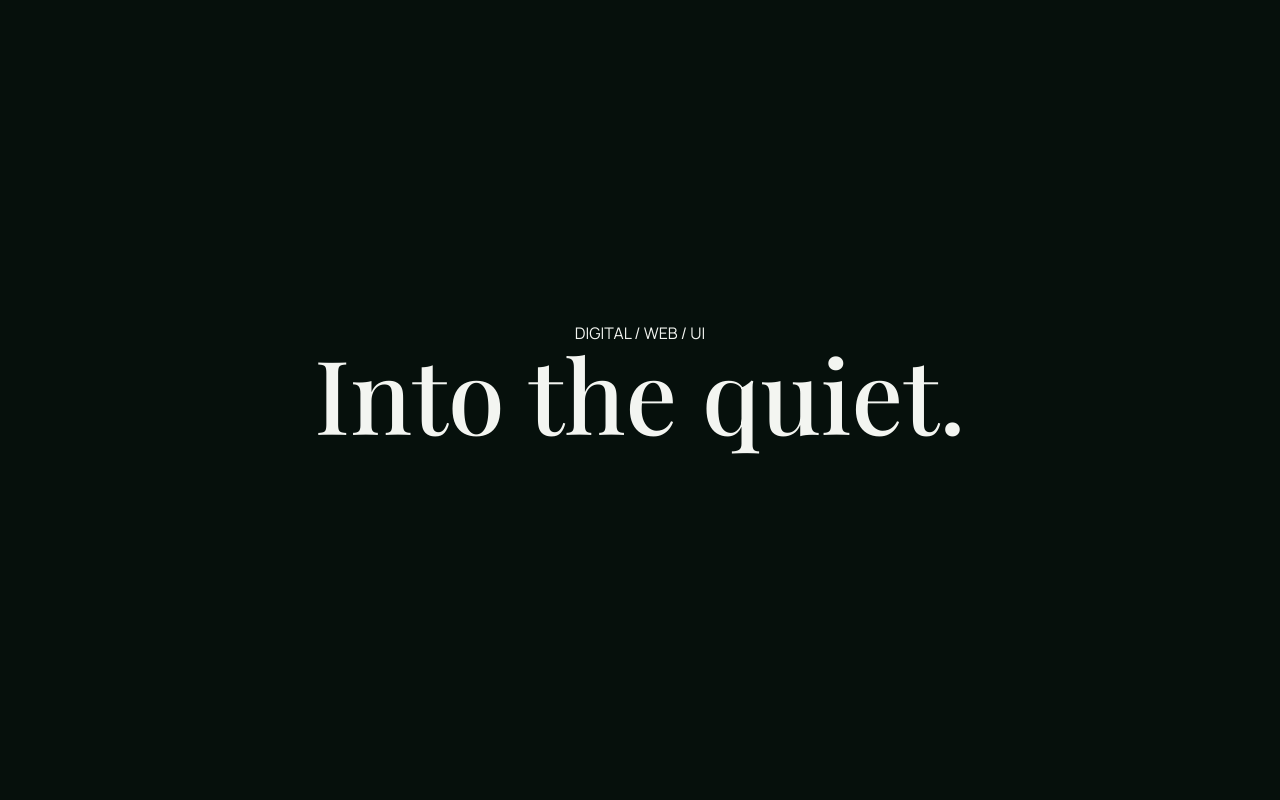
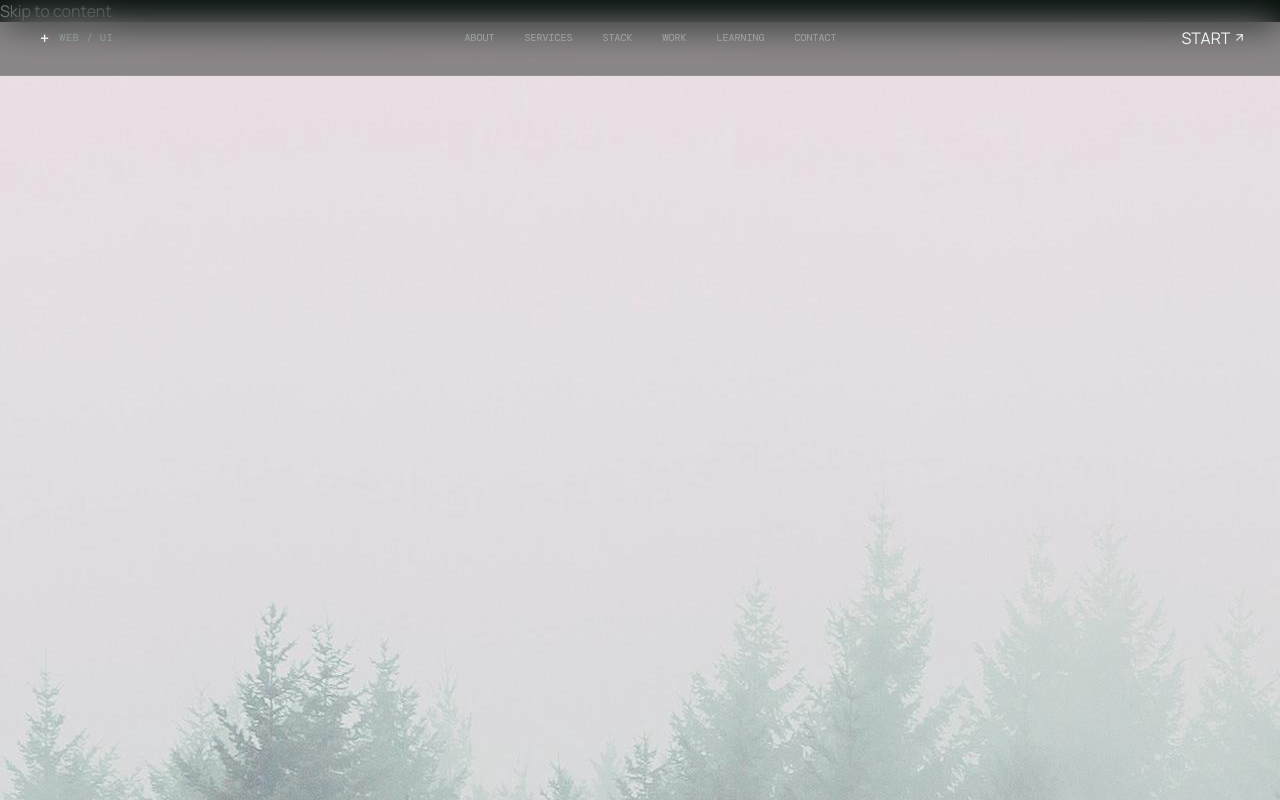
Before and after one commit to b-1-o/forest, a React (Vite) app: page / in a window 1280 px wide. Shown: the top 800 px of the page. Built offline with nearby package versions, Linux system fonts and the light colour scheme; a web font is replaced by a local one.

Commit message:
Rebuild immersive forest portfolio without a personal name

```diff
--- a/src/App.tsx
+++ b/src/App.tsx
@@ -1,7 +1,7 @@
 import { useEffect, useRef, useState } from 'react'
-import type { CSSProperties } from 'react'
-import { motion, useMotionValue, useSpring, useTransform } from 'framer-motion'
-import { ArrowDown, ArrowUpRight, Code2, Layers3, Mail, Sparkles } from 'lucide-react'
+import type { CSSProperties, ReactNode } from 'react'
+import { AnimatePresence, motion } from 'framer-motion'
+import { ArrowDown, ArrowUpRight, Check, Code2, ExternalLink, Github, Layers3, Mail, Sparkles } from 'lucide-react'
 import forestImage from '../assets/main wp.jpg'
 import './styles.css'
 
@@ -9,26 +9,33 @@ const navItems = ['about', 'services', 'stack', 'work', 'learning', 'contact'] a
 
 const services = [
   ['01', 'Web development', 'Fast, responsive websites built around the way a business actually works.'],
-  ['02', 'UI / UX', 'Clear interfaces, visual hierarchy and interaction details that make products easier to use.'],
-  ['03', 'Motion & interaction', 'Purposeful transitions, scroll effects and micro-interactions without unnecessary weight.'],
-  ['04', 'Business websites', 'Focused landing pages and digital experiences designed to communicate value quickly.'],
+  ['02', 'UI / UX', 'Clear hierarchy, useful flows and interface details that make digital products easier to understand.'],
+  ['03', 'Motion & interaction', 'Purposeful transitions, scroll effects and micro-interactions that add feeling without adding noise.'],
+  ['04', 'Business websites', 'Focused landing pages and digital experiences that communicate value quickly and look credible.'],
 ]
 
 const stack = [
-  { group: 'FRONTEND', items: ['React', 'TypeScript', 'JavaScript', 'HTML / CSS', 'Vite'] },
-  { group: 'TOOLS', items: ['Git', 'GitHub', 'Linux', 'Figma'] },
-  { group: 'CURRENTLY LEARNING', items: ['Three.js', 'WebGL', 'ASM', 'Advanced animation'] },
+  { label: 'FRONTEND', items: ['React', 'TypeScript', 'JavaScript', 'HTML / CSS', 'Vite'] },
+  { label: 'WORKFLOW', items: ['Git', 'GitHub', 'Figma', 'Linux', 'Responsive UI'] },
 ]
 
+const learning = ['Three.js / WebGL', 'Assembly / Linux', 'Advanced animation', 'Systems & browsers']
+
 const projects = [
-  { n: '01', title: 'Royal Touch', type: 'Business / Web', text: 'A premium mobile automotive service experience built around trust, clarity and conversion.' },
-  { n: '02', title: 'Digital interfaces', type: 'UI / Development', text: 'Responsive interfaces with strong hierarchy, restrained motion and a visual system built around the product.' },
-  { n: '03', title: 'Experiments', type: 'Lab / Interaction', text: 'Small technical experiments exploring browsers, interfaces, animation, Linux and the way digital systems work.' },
+  { n: '01', title: 'Royal Touch', type: 'BUSINESS / WEB', text: 'A premium mobile automotive service experience built around trust, clarity and conversion.' },
+  { n: '02', title: 'Digital interfaces', type: 'UI / DEVELOPMENT', text: 'Responsive interfaces with strong hierarchy, restrained motion and a visual system built around the product.' },
+  { n: '03', title: 'Experiments', type: 'LAB / INTERACTION', text: 'Technical experiments exploring browsers, interfaces, animation, Linux and how digital systems work.' },
 ]
 
-function Reveal({ children, className = '', delay = 0 }: { children: React.ReactNode; className?: string; delay?: number }) {
+function Reveal({ children, className = '', delay = 0 }: { children: ReactNode; className?: string; delay?: number }) {
   return (
-    <motion.div className={className} initial={{ opacity: 0, y: 55, filter: 'blur(10px)' }} whileInView={{ opacity: 1, y: 0, filter: 'blur(0px)' }} viewport={{ once: true, margin: '-12% 0px' }} transition={{ duration: 0.9, delay, ease: [0.16, 1, 0.3, 1] }}>
+    <motion.div
+      className={className}
+      initial={{ opacity: 0, y: 50, filter: 'blur(12px)' }}
+      whileInView={{ opacity: 1, y: 0, filter: 'blur(0px)' }}
+      viewport={{ once: true, margin: '-12% 0px' }}
+      transition={{ duration: 0.9, delay, ease: [0.16, 1, 0.3, 1] }}
+    >
       {children}
     </motion.div>
   )
@@ -38,46 +45,58 @@ function App() {
   const [intro, setIntro] = useState(true)
   const [active, setActive] = useState('home')
   const [mouse, setMouse] = useState({ x: 50, y: 50 })
-  const [scrollY, setScrollY] = useState(0)
-  const scrollRef = useRef(0)
-  const mx = useMotionValue(0)
-  const my = useMotionValue(0)
-  const sx = useSpring(mx, { stiffness: 55, damping: 25, mass: 0.9 })
-  const sy = useSpring(my, { stiffness: 55, damping: 25, mass: 0.9 })
-  const forestX = useTransform(sx, [-0.5, 0.5], [-18, 18])
-  const forestY = useTransform(sy, [-0.5, 0.5], [-10, 10])
-  const forestScroll = useTransform(() => -Math.min(scrollRef.current * 0.12, 850))
-  const midScroll = useTransform(() => -Math.min(scrollRef.current * 0.24, 1550))
-  const fogScroll = useTransform(() => -Math.min(scrollRef.current * 0.42, 2600))
+  const worldRef = useRef<HTMLDivElement>(null)
 
   useEffect(() => {
-    const timer = window.setTimeout(() => setIntro(false), 2700)
+    const timer = window.setTimeout(() => setIntro(false), 2600)
     return () => window.clearTimeout(timer)
   }, [])
 
   useEffect(() => {
-    let raf = 0
-    const move = (event: MouseEvent) => {
-      mx.set(event.clientX / window.innerWidth - 0.5)
-      my.set(event.clientY / window.innerHeight - 0.5)
+    let frame = 0
+    const target = worldRef.current
+
+    const update = () => {
+      const y = window.scrollY
+      const vh = window.innerHeight || 1
+      target?.style.setProperty('--scroll', `${y}px`)
+      target?.style.setProperty('--scroll-progress', `${Math.min(y / vh, 12)}`)
+      frame = 0
+    }
+
+    const onScroll = () => {
+      if (!frame) frame = requestAnimationFrame(update)
+    }
+
+    const onMouse = (event: MouseEvent) => {
       setMouse({ x: event.clientX, y: event.clientY })
+      target?.style.setProperty('--mouse-x', `${event.clientX}px`)
+      target?.style.setProperty('--mouse-y', `${event.clientY}px`)
     }
-    const scroll = () => {
-      scrollRef.current = window.scrollY
-      if (!raf) raf = requestAnimationFrame(() => { setScrollY(scrollRef.current); raf = 0 })
-      const sections = ['home', ...navItems]
-      const current = sections.find((id) => {
-        const element = document.getElementById(id)
-        if (!element) return false
-        const rect = element.getBoundingClientRect()
-        return rect.top <= window.innerHeight * 0.32 && rect.bottom >= window.innerHeight * 0.32
-      })
-      if (current) setActive(current)
+
+    update()
+    window.addEventListener('scroll', onScroll, { passive: true })
+    window.addEventListener('mousemove', onMouse, { passive: true })
+    return () => {
+      window.removeEventListener('scroll', onScroll)
+      window.removeEventListener('mousemove', onMouse)
+      if (frame) cancelAnimationFrame(frame)
     }
-    window.addEventListener('mousemove', move, { passive: true })
-    window.addEventListener('scroll', scroll, { passive: true })
-    return () => { window.removeEventListener('mousemove', move); window.removeEventListener('scroll', scroll); cancelAnimationFrame(raf) }
-  }, [mx, my])
+  }, [])
+
+  useEffect(() => {
+    const ids = ['home', ...navItems]
+    const elements = ids.map((id) => document.getElementById(id)).filter(Boolean) as HTMLElement[]
+    const observer = new IntersectionObserver(
+      (entries) => {
+        const visible = entries.filter((entry) => entry.isIntersecting).sort((a, b) => b.intersectionRatio - a.intersectionRatio)[0]
+        if (visible) setActive(visible.target.id)
+      },
+      { rootMargin: '-35% 0px -55% 0px', threshold: [0, 0.15, 0.4] },
+    )
+    elements.forEach((element) => observer.observe(element))
+    return () => observer.disconnect()
+  }, [])
 
   const goTo = (id: string) => {
     setActive(id)
@@ -87,49 +106,69 @@ function App() {
   return (
     <div className="site" style={{ '--mouse-x': `${mouse.x}px`, '--mouse-y': `${mouse.y}px` } as CSSProperties}>
       <a className="skip" href="#about">Skip to content</a>
-      <div className="intro" data-hidden={!intro} aria-hidden={!intro}>
-        <motion.div initial={{ opacity: 0 }} animate={{ opacity: 1 }} transition={{ duration: 0.5 }} className="intro-inner">
-          <span className="intro-overline">DIGITAL / WEB / UI</span>
-          <h1>Into the quiet.</h1>
-          <div className="intro-progress"><motion.i initial={{ scaleX: 0 }} animate={{ scaleX: 1 }} transition={{ duration: 2.2, ease: [0.16, 1, 0.3, 1] }} /></div>
-        </motion.div>
+
+      <AnimatePresence>
+        {intro && (
+          <motion.div className="intro" exit={{ opacity: 0, scale: 1.025, filter: 'blur(12px)' }} transition={{ duration: 0.9, ease: [0.16, 1, 0.3, 1] }}>
+            <div className="intro-line" />
+            <span>DIGITAL / WEB / UI</span>
+            <h1>Into the quiet.</h1>
+            <div className="intro-loader"><motion.i initial={{ scaleX: 0 }} animate={{ scaleX: 1 }} transition={{ duration: 2.2, ease: [0.16, 1, 0.3, 1] }} /></div>
+            <small>THE WORLD MOVES SLOWLY</small>
+          </motion.div>
+        )}
+      </AnimatePresence>
+
+      <div className="world" ref={worldRef} aria-hidden="true">
+        <div className="world-layer world-back"><img src={forestImage} alt="" /></div>
+        <div className="world-layer world-mid"><img src={forestImage} alt="" /></div>
+        <div className="world-layer world-near"><img src={forestImage} alt="" /></div>
+        <div className="world-light" />
+        <div className="world-fog world-fog-one" />
+        <div className="world-fog world-fog-two" />
+        <div className="world-vignette" />
+        <div className="world-cursor" />
       </div>
 
-      <div className="world" aria-hidden="true">
-        <motion.div className="world-image world-back" style={{ x: forestX, y: forestY, translateY: forestScroll }}><img src={forestImage} alt="" /></motion.div>
-        <motion.div className="world-image world-mid" style={{ x: useTransform(sx, [-0.5, 0.5], [-30, 30]), y: midScroll }}><img src={forestImage} alt="" /></motion.div>
-        <div className="world-atmosphere" />
-        <motion.div className="world-fog" style={{ y: fogScroll }} />
-        <div className="world-vignette" />
-        <div className="world-cursor" style={{ left: mouse.x, top: mouse.y }} />
-      </div>
-
-      <header className={`nav ${scrollY > 80 ? 'nav-scrolled' : ''}`}>
-        <button className="brand" onClick={() => goTo('home')} aria-label="Go to top"><span>●</span><small>WEB / UI</small></button>
+      <header className="nav">
+        <button className="brand" onClick={() => goTo('home')} aria-label="Back to top">
+          <span className="brand-mark">+</span><small>WEB / UI</small>
+        </button>
         <nav aria-label="Primary navigation">
           {navItems.map((item) => <button key={item} className={active === item ? 'active' : ''} onClick={() => goTo(item)}>{item}</button>)}
         </nav>
-        <a className="nav-cta" href="https://www.fiverr.com/s/Q27bB5p" target="_blank" rel="noreferrer">AVAILABLE <ArrowUpRight size={13} /></a>
+        <a className="nav-cta" href="https://www.fiverr.com/s/Q27bB5p" target="_blank" rel="noreferrer">START <ArrowUpRight size={13} /></a>
       </header>
 
       <main>
         <section id="home" className="hero">
-          <div className="hero-spacer" />
           <div className="hero-copy">
-            <motion.p className="eyebrow" initial={{ opacity: 0, y: 25 }} animate={{ opacity: intro ? 0 : 1, y: intro ? 25 : 0 }} transition={{ delay: 0.2, duration: 0.8 }}>WEB DEVELOPER / UI / DIGITAL</motion.p>
-            <motion.h2 initial={{ opacity: 0, y: 70, filter: 'blur(18px)' }} animate={{ opacity: intro ? 0 : 1, y: intro ? 70 : 0, filter: intro ? 'blur(18px)' : 'blur(0px)' }} transition={{ delay: 0.38, duration: 1.1, ease: [0.16, 1, 0.3, 1] }}>I make small<br /><em>businesses</em> look<br />like they mean it.</motion.h2>
-            <motion.p className="hero-description" initial={{ opacity: 0, y: 20 }} animate={{ opacity: intro ? 0 : 1, y: intro ? 20 : 0 }} transition={{ delay: 0.72, duration: 0.8 }}>Clean interfaces. Responsive websites. Thoughtful motion.<br />Built to be useful, fast and unmistakably yours.</motion.p>
-            <motion.button className="enter-scroll" initial={{ opacity: 0 }} animate={{ opacity: intro ? 0 : 1 }} transition={{ delay: 1.05, duration: 0.8 }} onClick={() => goTo('about')}><span>ENTER THE WORK</span><ArrowDown size={15} /></motion.button>
+            <motion.p className="eyebrow" initial={{ opacity: 0, y: 20 }} animate={{ opacity: intro ? 0 : 1, y: intro ? 20 : 0 }} transition={{ duration: 0.8 }}>WEB DEVELOPER / UI / DIGITAL</motion.p>
+            <motion.h2 initial={{ opacity: 0, y: 60, filter: 'blur(18px)' }} animate={{ opacity: intro ? 0 : 1, y: intro ? 60 : 0, filter: intro ? 'blur(18px)' : 'blur(0px)' }} transition={{ delay: 0.15, duration: 1.15, ease: [0.16, 1, 0.3, 1] }}>
+              I make small<br /><em>businesses</em> look<br />like they mean it.
+            </motion.h2>
+            <motion.p className="hero-description" initial={{ opacity: 0 }} animate={{ opacity: intro ? 0 : 1 }} transition={{ delay: 0.55, duration: 0.8 }}>
+              Clean interfaces. Responsive websites. Thoughtful motion.<br />Built to be useful, fast and unmistakably yours.
+            </motion.p>
+            <motion.button className="enter-button" initial={{ opacity: 0, y: 25 }} animate={{ opacity: intro ? 0 : 1, y: intro ? 25 : 0 }} transition={{ delay: 0.8, duration: 0.8 }} onClick={() => goTo('about')}>
+              <span>ENTER THE WORK</span><ArrowDown size={15} />
+            </motion.button>
           </div>
-          <div className="hero-meta"><span>SCROLL</span><i /><span>THE WORLD MOVES SLOWLY</span></div>
+          <div className="hero-bottom"><span>34.1866° N / 118.4390° W</span><span><i /> SCROLL TO EXPLORE</span></div>
         </section>
 
         <section id="about" className="immersive-section about-section">
           <div className="section-number">01 / ABOUT</div>
           <Reveal className="glass-panel about-panel">
-            <div className="panel-label">A QUIET APPROACH TO LOUD IDEAS</div>
-            <div className="about-layout"><h3>Good digital work should <em>feel inevitable.</em></h3><div className="about-text"><p>I'm a web developer focused on clean interfaces, responsive layouts and websites that are easy to understand, fast to use and ready to help a business grow.</p><p>I like taking things apart, understanding how they work, then rebuilding the idea with better structure, motion and character.</p></div></div>
-            <div className="panel-footer"><span>01 — 04</span><span>INTERFACE / SYSTEM / MOTION</span></div>
+            <div className="panel-top"><span>A QUIET APPROACH TO LOUD IDEAS</span><span>01 — 06</span></div>
+            <div className="about-layout">
+              <h3>Good digital work should <em>feel inevitable.</em></h3>
+              <div className="about-text">
+                <p>I'm a web developer focused on clean interfaces, responsive layouts and websites that are easy to understand, fast to use and ready to help a business grow.</p>
+                <p>I like taking things apart, understanding how they work, then rebuilding the idea with better structure, motion and character.</p>
+              </div>
+            </div>
+            <div className="panel-tags"><span><Layers3 size={14} /> SYSTEMS</span><span><Code2 size={14} /> DEVELOPMENT</span><span><Sparkles size={14} /> MOTION</span></div>
           </Reveal>
         </section>
 
@@ -137,7 +176,11 @@ function App() {
           <div className="section-number">02 / SERVICES</div>
           <Reveal><div className="section-intro"><span>WHAT I BUILD</span><h3>Useful things, <em>beautifully built.</em></h3></div></Reveal>
           <div className="service-list">
-            {services.map(([number, title, text], index) => <Reveal key={number} delay={index * 0.06} className="glass-panel service-row"><span className="service-number">{number}</span><div><h4>{title}</h4><p>{text}</p></div><ArrowUpRight className="service-arrow" size={22} /></Reveal>)}
+            {services.map(([number, title, text], index) => (
+              <Reveal key={number} delay={index * 0.07} className="glass-panel service-row">
+                <span className="row-number">{number}</span><div><h4>{title}</h4><p>{text}</p></div><ArrowUpRight className="row-arrow" size={21} />
+              </Reveal>
+            ))}
           </div>
         </section>
 
@@ -145,31 +188,45 @@ function App() {
           <div className="section-number">03 / STACK</div>
           <Reveal className="glass-panel stack-panel">
             <div className="stack-heading"><span>THE TOOLS BEHIND THE WORK</span><h3>Built with <em>code.</em></h3></div>
-            <div className="stack-grid">{stack.map((column) => <div className="stack-column" key={column.group}><small>{column.group}</small>{column.items.map((item) => <div className="tech" key={item}><span>{item}</span><i /></div>)}</div>)}</div>
-            <div className="stack-status"><span><i /> ACTIVE</span><b>BUILD / LEARN / REPEAT</b></div>
+            <div className="stack-columns">
+              {stack.map((column) => <div className="stack-column" key={column.label}><small>{column.label}</small>{column.items.map((item) => <div className="tech" key={item}><span>{item}</span><Check size={14} /></div>)}</div>)}
+              <div className="stack-column learning-column"><small>CURRENTLY LEARNING</small>{learning.map((item) => <div className="tech learning-tech" key={item}><span>{item}</span><i>LEARNING</i></div>)}</div>
+            </div>
+            <div className="stack-footer"><span><i /> ACTIVE BUILDING</span><b>BUILD / LEARN / REPEAT</b></div>
           </Reveal>
         </section>
 
         <section id="work" className="immersive-section work-section">
           <div className="section-number">04 / SELECTED WORK</div>
           <Reveal><div className="section-intro"><span>PROJECTS</span><h3>Ideas turned into <em>interfaces.</em></h3></div></Reveal>
-          <div className="project-list">{projects.map((project, index) => <Reveal key={project.n} delay={index * 0.08} className="glass-panel project-row"><div className="project-index">{project.n}</div><div className="project-main"><small>{project.type}</small><h4>{project.title}</h4><p>{project.text}</p></div><ArrowUpRight className="project-arrow" size={24} /></Reveal>)}</div>
+          <div className="project-list">
+            {projects.map((project, index) => <Reveal key={project.n} delay={index * 0.08} className="glass-panel project-row"><span className="row-number">{project.n}</span><div className="project-main"><small>{project.type}</small><h4>{project.title}</h4><p>{project.text}</p></div><ArrowUpRight className="row-arrow" size={24} /></Reveal>)}
+          </div>
         </section>
 
         <section id="learning" className="immersive-section learning-section">
           <div className="section-number">05 / LEARNING</div>
-          <Reveal className="learning-grid"><div className="glass-panel learning-copy"><span>CURRENTLY EXPLORING</span><h3>Still learning.<br /><em>Always building.</em></h3><p>Curiosity is part of the work. I'm exploring lower-level systems, graphics and advanced frontend techniques to understand more of what happens underneath the interface.</p></div><div className="glass-panel learning-list">{['Three.js / WebGL', 'Assembly / Linux', 'Advanced animation', 'Systems & browsers'].map((item, i) => <div key={item}><span>0{i + 1}</span><b>{item}</b><i /></div>)}</div></Reveal>
+          <Reveal className="learning-layout">
+            <div className="glass-panel learning-copy"><span>CURRENTLY EXPLORING</span><h3>Still learning.<br /><em>Always building.</em></h3><p>Curiosity is part of the work. I'm exploring lower-level systems, graphics and advanced frontend techniques to understand more of what happens underneath the interface.</p></div>
+            <div className="glass-panel learning-list">{learning.map((item, index) => <div key={item}><span>0{index + 1}</span><b>{item}</b><ArrowUpRight size={16} /></div>)}</div>
+          </Reveal>
         </section>
 
-        <section className="immersive-section principle-section"><Reveal className="principle"><span>THE PRINCIPLE</span><h3>Less noise.<br /><em>More signal.</em></h3><p>Every transition has a reason. Every pixel earns its place.</p></Reveal></section>
+        <section className="principle-section"><Reveal className="principle"><span>THE PRINCIPLE</span><h3>Less noise.<br /><em>More signal.</em></h3><p>Every transition has a reason. Every pixel earns its place.</p></Reveal></section>
 
         <section id="contact" className="immersive-section contact-section">
           <div className="section-number">06 / CONTACT</div>
-          <Reveal className="glass-panel contact-panel"><span>HAVE SOMETHING WORTH BUILDING?</span><h3>Let's make it <em>feel real.</em></h3><a href="https://www.fiverr.com/s/Q27bB5p" target="_blank" rel="noreferrer">START A PROJECT <ArrowUpRight size={18} /></a></Reveal>
+          <Reveal className="glass-panel contact-panel">
+            <span>HAVE SOMETHING WORTH BUILDING?</span><h3>Let's make it <em>feel real.</em></h3>
+            <div className="contact-actions">
+              <a className="primary-link" href="https://www.fiverr.com/s/Q27bB5p" target="_blank" rel="noreferrer">START A PROJECT <ExternalLink size={16} /></a>
+              <a className="secondary-link" href="mailto:hello@erik.dev"><Mail size={16} /> EMAIL</a>
+            </div>
+          </Reveal>
         </section>
       </main>
 
-      <footer><span>WEB / UI / DEVELOPMENT</span><span>BUILT IN THE QUIET</span><a href="https://www.fiverr.com/s/Q27bB5p" target="_blank" rel="noreferrer">FIVERR <ArrowUpRight size={13} /></a></footer>
+      <footer><span>WEB / UI / DEVELOPMENT</span><span>BUILT IN THE QUIET</span><a href="https://github.com/b-1-o/forest" target="_blank" rel="noreferrer"><Github size={14} /> SOURCE</a></footer>
     </div>
   )
 }
```
